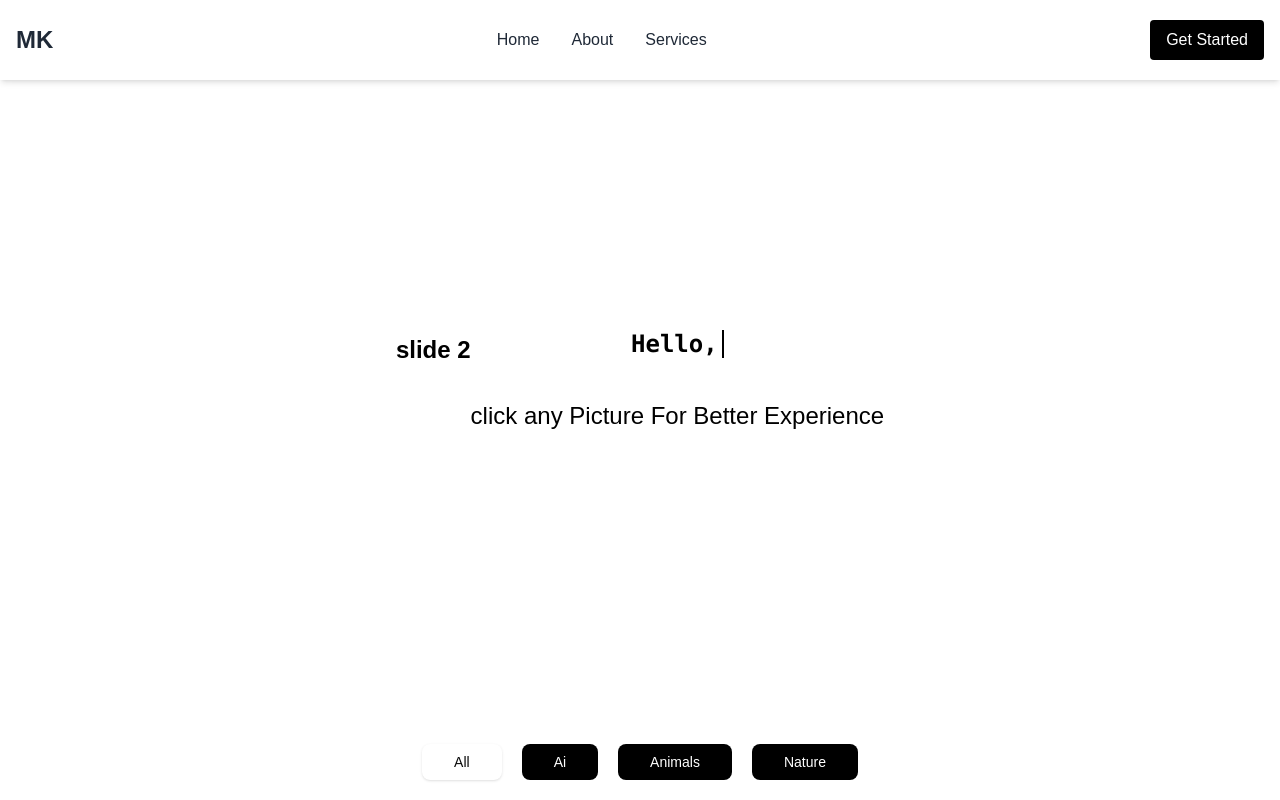
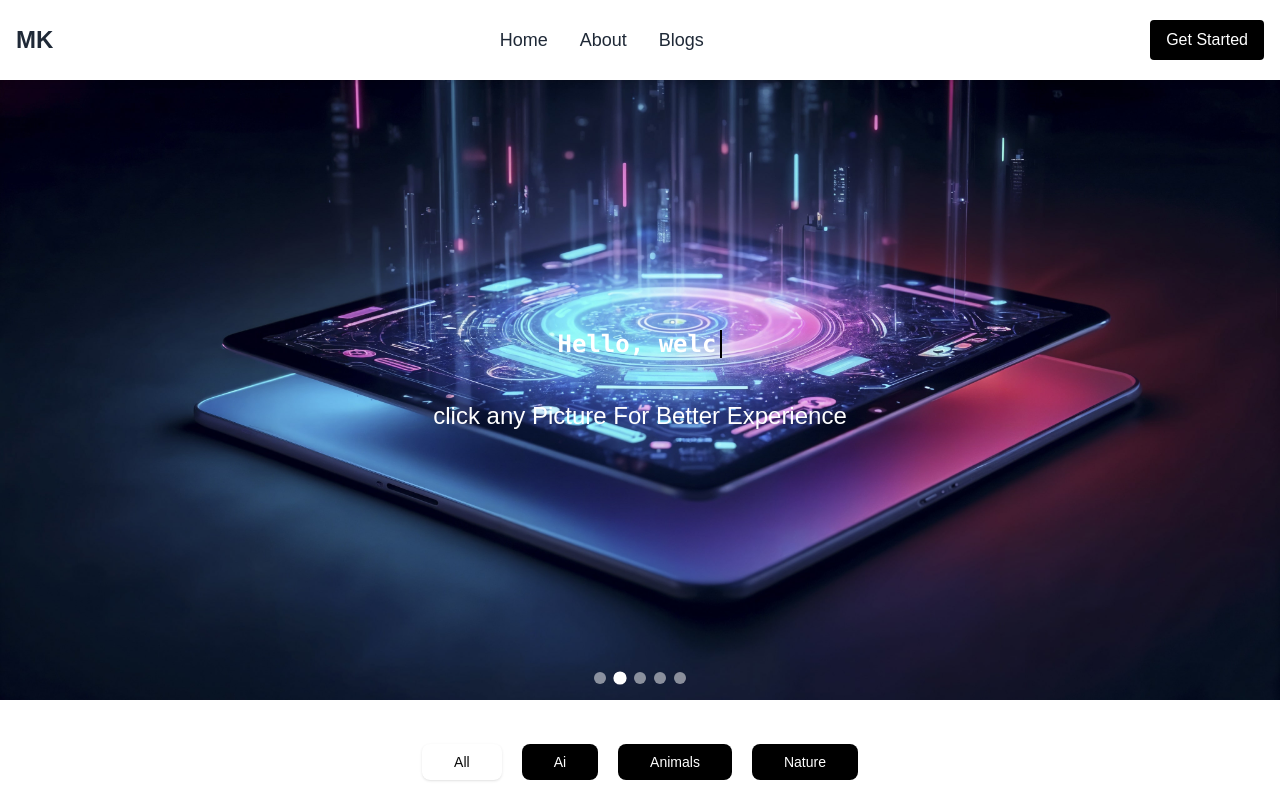
Before and after one commit to xplorekamrul/TimerImageView-Typing, a Next.js app: page / in a window 1280 px wide. Shown: the top 800 px of the page. Built offline with nearby package versions, Linux system fonts and the light colour scheme.

Commit message:
refactor layout and styling of Home page; enhance AutoSlider and TabsLightboxGallery components

```diff
--- a/src/app/page.tsx
+++ b/src/app/page.tsx
@@ -4,26 +4,25 @@ import StickyHeader from "@/components/stickyHeader";
 import TabsLightboxGallery from "@/components/tabs";
 import CountdownTimer from "@/components/timerOpeningPaage";
 import TypeEffect from "@/components/typeEffect";
+import { main } from "framer-motion/m";
 
 export default function Home() {
   const slides = [
-    { id: "slide1", image:"/ai (1)-min.jpg" }, // Blue
-    { id: "slide2", image:"/ai (3)-min.jpg" }, // Green
-    { id: "slide3", image:"/animal (1)-min.jpg" }, // Red
-    { id: "slide4", image:"/animal (1)-min.jpg" }, // Amber
-    { id: "slide5", image:"/nature (1)-min.jpg" }, // Purple
-  ]
-
-
+    { id: "slide1", image: "/ai (1)-min.jpg" }, // Blue
+    { id: "slide2", image: "/ai (3)-min.jpg" }, // Green
+    { id: "slide3", image: "/animal (1)-min.jpg" }, // Red
+    { id: "slide4", image: "/animal (1)-min.jpg" }, // Amber
+    { id: "slide5", image: "/nature (1)-min.jpg" }, // Purple
+  ];
 
   return (
-    <>
-     {/* <CountdownTimer/> */}
-    <StickyHeader/>
-    <AutoSlider slides={slides} interval={5000} />
+    < main className="scroll-smooth overflow-auto h-screen">
+      {/* <CountdownTimer/> */}
+      <StickyHeader />
+      <AutoSlider slides={slides} interval={5000} />
 
-     <TabsLightboxGallery/>
-     <BackToTopButton/>
-    </>
+      <TabsLightboxGallery id="gallary" className="mt-10" />
+      <BackToTopButton />
+    </main>
   );
 }
--- a/src/components/autoSlider.tsx
+++ b/src/components/autoSlider.tsx
@@ -61,12 +61,13 @@ export function AutoSlider({
 
   return (
     <div
-      className={cn("relative w-full overflow-hidden ", className)}
+      className={cn("relative w-full overflow-hidden", className)}
       onMouseEnter={() => setShowControls(true)}
       onMouseLeave={() => setShowControls(false)}
     >
       {/* Slides */}
       <div className="relative h-[300px] md:h-[400px] lg:h-[700px]">
+        <div className="w-full h-full bg-[rgba(0,0,0,0.4)]">
           {slides.map((slide, index) => (
             <div
               key={slide.id}
@@ -76,22 +77,26 @@ export function AutoSlider({
               )}
               style={{
                 backgroundColor: slide.color,
-              backgroundImage: slide.image ? `url(${slide.image})` : undefined,
-              backgroundSize: slide.image ? "cover" : undefined,
-              backgroundPosition: slide.image ? "center" : undefined,
-              backgroundRepeat: slide.image ? "no-repeat" : undefined,
               }}
             >
+              {/* If there's an image, render an <img> tag */}
+              {slide.image && (
+                <img
+                  src={slide.image}
+                  alt={`Slide ${index + 1}`}
+                  className="w-full h-full object-cover"
+                />
+              )}
+              {/* Render provided content or default content */}
               {slide.content || (
-              <div className="flex items-center justify-center h-full text-black text-2xl font-bold">
-                slide {index + 1}
+                <div className="absolute inset-0 flex flex-col items-center justify-center text-black text-2xl font-bold">
                   <div>
                     <TypeEffect
                       fixedText="Hello, "
                       dynamicText={["welcome to My Blog "]}
-                    className="text-center mb-10 font-semibold mt-[100px]"
+                      className="text-center mb-10 font-semibold mt-[100px] text-white"
                     />
-                  <h1 className="text-center my-10 font-medium ">
+                    <h1 className="text-center my-10 font-medium text-white">
                       click any Picture For Better Experience
                     </h1>
                   </div>
@@ -99,6 +104,7 @@ export function AutoSlider({
               )}
             </div>
           ))}
+        </div>
       </div>
 
       {/* Navigation Arrows */}
--- a/src/components/stickyHeader.tsx
+++ b/src/components/stickyHeader.tsx
@@ -54,14 +54,29 @@ const StickyHeader: React.FC = () => {
         {/* Desktop Navigation */}
         <nav className="hidden md:flex">
           <ul className="flex space-x-8">
-            <li className="cursor-pointer text-gray-800 hover:text-gray-500">
-              Home
+            <li>
+              <Link
+                href="/"
+                className="text-lg cursor-pointer text-gray-800 hover:text-gray-500"
+              >
+                Home
+              </Link>
             </li>
-            <li className="cursor-pointer text-gray-800 hover:text-gray-500">
-              About
+            <li>
+              <Link
+                href="/"
+                className="text-lg cursor-pointer text-gray-800 hover:text-gray-500"
+              >
+                About
+              </Link>
             </li>
-            <li className="cursor-pointer text-gray-800 hover:text-gray-500">
-              Services
+            <li>
+              <Link
+                href="#gallary"
+                className="text-lg cursor-pointer text-gray-800 hover:text-gray-500"
+              >
+                Blogs
+              </Link>
             </li>
           </ul>
         </nav>
@@ -106,14 +121,29 @@ const StickyHeader: React.FC = () => {
       {isMenuOpen && (
         <div className="md:hidden bg-white shadow-md">
           <ul className="px-4 pt-2 pb-4 space-y-2">
-            <li className="cursor-pointer text-gray-800 hover:text-gray-500">
-              Home
+            <li>
+              <Link
+                href="/"
+                className="text-lg cursor-pointer text-gray-800 hover:text-gray-500"
+              >
+                Home
+              </Link>
             </li>
-            <li className="cursor-pointer text-gray-800 hover:text-gray-500">
-              About
+            <li>
+              <Link
+                href="/"
+                className="text-lg cursor-pointer text-gray-800 hover:text-gray-500"
+              >
+                About
+              </Link>
             </li>
-            <li className="cursor-pointer text-gray-800 hover:text-gray-500">
-              Services
+            <li>
+              <Link
+                href="#gallary"
+                className="text-lg cursor-pointer text-gray-800 hover:text-gray-500"
+              >
+                Blog
+              </Link>
             </li>
             <li>
               <button className="w-full bg-black text-white px-4 py-2 rounded transition-colors duration-200">
--- a/src/components/tabs.tsx
+++ b/src/components/tabs.tsx
@@ -1,5 +1,5 @@
 "use client";
-import { useState } from "react";
+import { FC, useState } from "react";
 import Lightbox from "react-image-lightbox";
 import { Tabs, TabsContent, TabsList, TabsTrigger } from "@/components/ui/tabs";
 import "react-image-lightbox/style.css";
@@ -41,7 +41,7 @@ const imagesMap = {
   nature: natureImages,
 };
 
-export const TabsLightboxGallery = () => {
+export const TabsLightboxGallery: FC<{ className?: string; id?: string }> = ({ className, id }) => {
   const [activeTab, setActiveTab] = useState<"all" | "ai" | "animal" | "nature">("all");
   const [photoIndex, setPhotoIndex] = useState(0);
   const [isOpen, setIsOpen] = useState(false);
@@ -50,7 +50,7 @@ export const TabsLightboxGallery = () => {
   const currentImages = imagesMap[activeTab];
 
   return (
-    <div className="mt-10">
+    <div id={id} className={`mt-10 ${className || ''}`}>
       <Tabs defaultValue="all" onValueChange={(value) => setActiveTab(value as "all" | "ai" | "animal" | "nature")}>
         <TabsList className="flex gap-x-5 mt-5 flex-wrap gap-y-5 md:w-[90%] mx-auto bg-0">
           <TabsTrigger value="all" className="px-8 py-2 rounded-lg bg-black text-white">
@@ -104,4 +104,6 @@ export const TabsLightboxGallery = () => {
       )}
     </div>
   );
-};export default TabsLightboxGallery;
+};
+
+export default TabsLightboxGallery;
```
Lines whose indentation alone changed are shown as unchanged.
